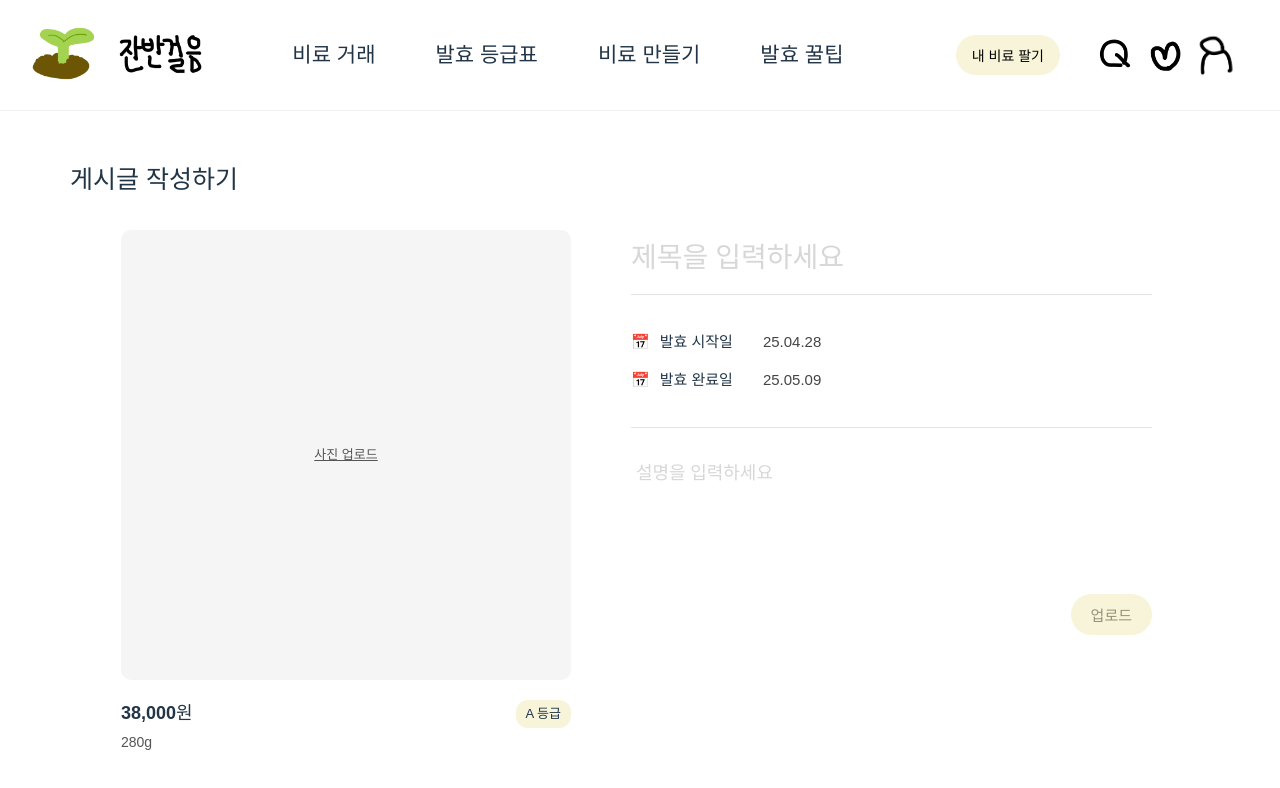
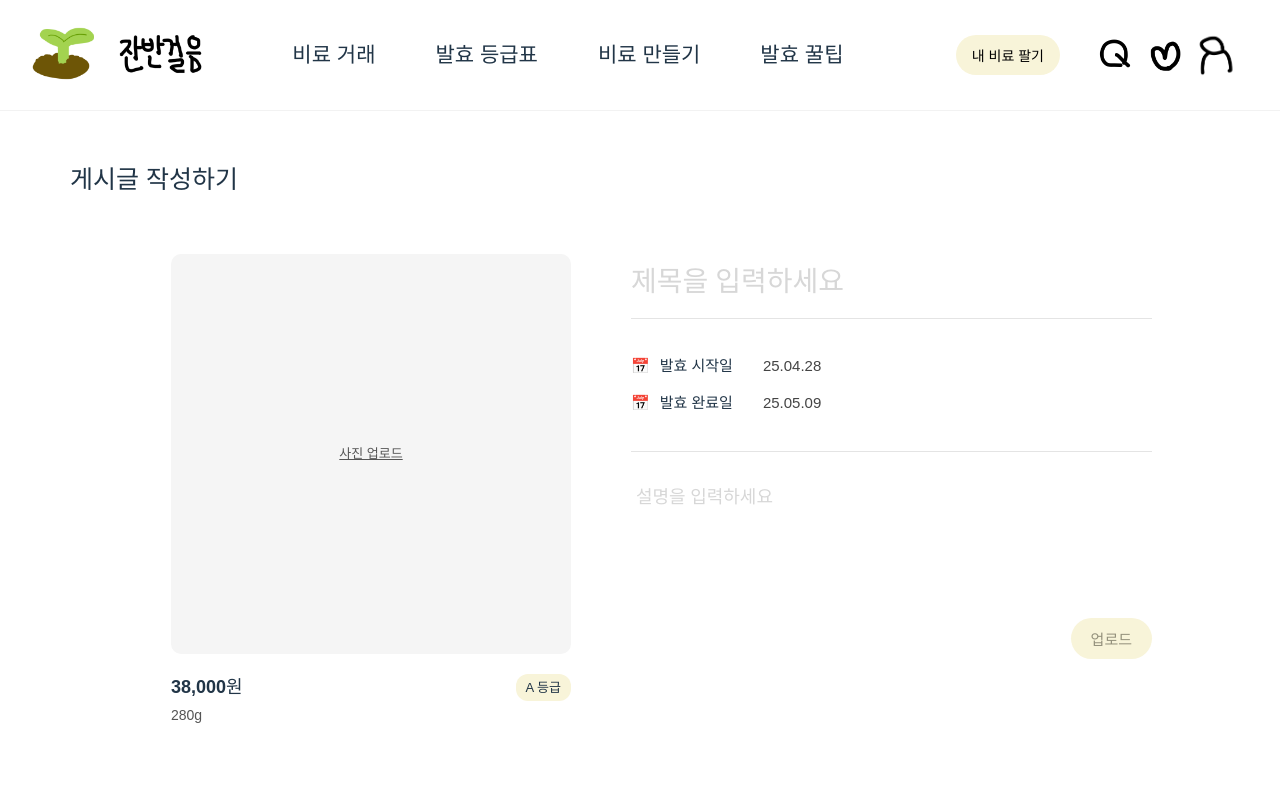
Before and after one commit to coqls1229/khuthon2025, a React (Vite) app: page /newpost in a window 1280 px wide. Shown: the top 788 px of the page. Built offline with nearby package versions, Linux system fonts and the light colour scheme; a web font is replaced by a local one.

Commit message:
Design: change image size in Newpost

```diff
--- a/src/pages/NewPost.jsx
+++ b/src/pages/NewPost.jsx
@@ -48,7 +48,7 @@ const NewPost = () => {
                 style={{
                   display: "flex",
                   justifyContent: "space-between",
-                  width: "450px",
+                  width: "400px",
                 }}
               >
                 <PriceText>38,000원</PriceText>
@@ -113,8 +113,8 @@ const LeftSection = styled.div`
 `;
 
 const ImageLabel = styled.label`
-  width: 450px;
-  height: 450px;
+  width: 400px;
+  height: 400px;
   background-color: #f5f5f5;
   border-radius: 10px;
   cursor: pointer;
```
